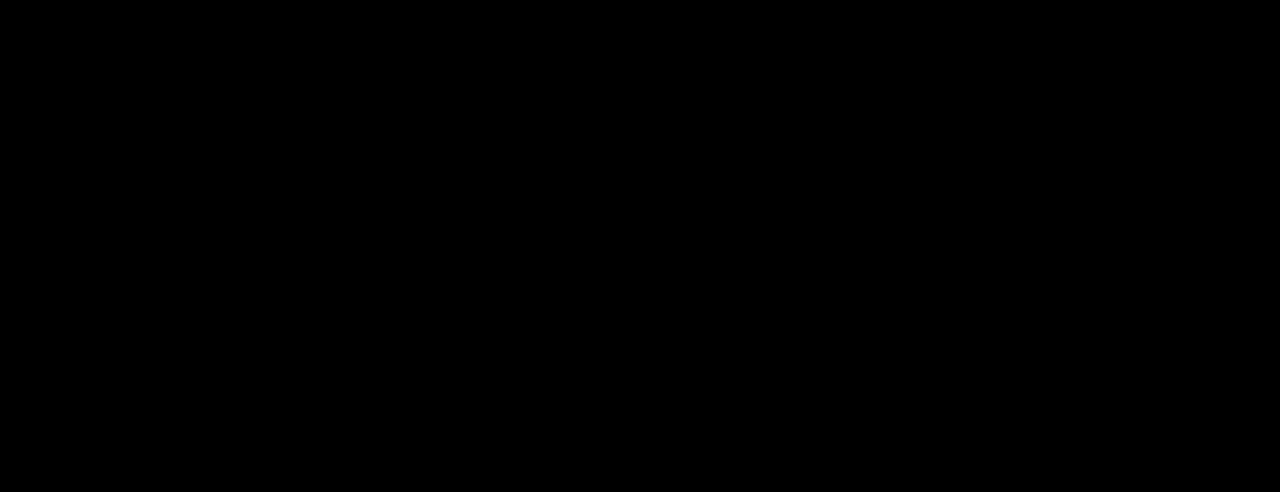
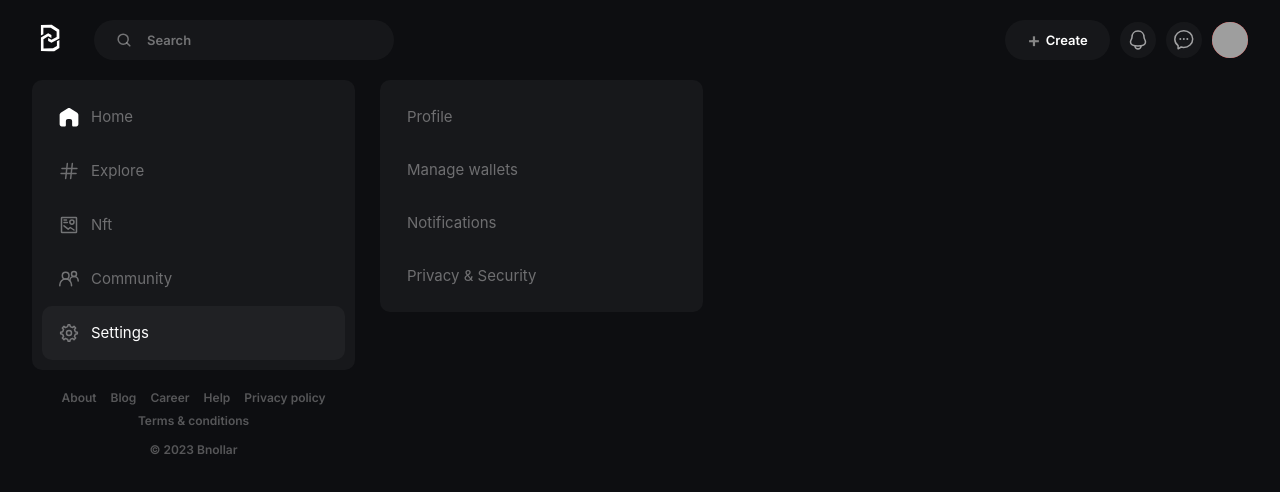
Before and after one commit to BnollarGroup/Bnollar, a React (Create React App) app: page /settings/1 in a window 1280 px wide. Before the commit this address had no page. Shown: the top 492 px of the page. Built offline with nearby package versions, Linux system fonts and the light colour scheme; grey boxes are pictures that could not be loaded.

Commit message:
Settings screen implemented

```diff
--- a/src/App.tsx
+++ b/src/App.tsx
@@ -1,4 +1,3 @@
-import React from 'react'
 import './App.css'
 import Landing from './pages/landing/Landing'
 import SignIn from './pages/SignIn/SignIn'
@@ -8,6 +7,7 @@
 import Home from './pages/Home/Home'
 import Post from './pages/Post/Post'
 import Nft from './pages/Nft/Nft'
+import Settings from './pages/Settings/Settings'
 
 const App = () => {
   return (
@@ -20,6 +20,7 @@
         <Route path="/home" element={<Home />} />
         <Route path="/post" element={<Post />} />
         <Route path="/nft" element={<Nft />} />
+        <Route path="/settings/:type" element={<Settings />} />
       </Routes>
     </div>
   )
--- /dev/null
+++ b/src/Hooks/useSettings.tsx
@@ -0,0 +1,27 @@
+import { useParams } from 'react-router-dom'
+import ManageWallets from '../components/Settings/ManageWallets/ManageWallets'
+import Notifications from '../components/Settings/Notifications/Notifications'
+import Profile from '../components/Settings/Profile/Profile'
+import Security from '../components/Settings/Security/Security'
+
+const useSettings = () => {
+  const { type } = useParams()
+  const getComponent = () => {
+    switch (type) {
+      case 'profile':
+        return <Profile />
+      case 'manage_wallets':
+        return <ManageWallets />
+      case 'notification':
+        return <Notifications />
+      case 'privacy&security':
+        return <Security />
+    }
+  }
+  return {
+    component: getComponent(),
+    type: typeof type === 'string' ? type : 'error',
+  }
+}
+
+export default useSettings
--- /dev/null
+++ b/src/components/Settings/Notifications/Notifications.tsx
@@ -0,0 +1,7 @@
+import React from 'react'
+
+const Notifications = () => {
+  return <div>Notifications</div>
+}
+
+export default Notifications
--- /dev/null
+++ b/src/components/Settings/Profile/Profile.tsx
@@ -0,0 +1,5 @@
+const Profile = () => {
+  return <div>Profile</div>
+}
+
+export default Profile
--- /dev/null
+++ b/src/components/Settings/Security/Security.tsx
@@ -0,0 +1,7 @@
+import React from 'react'
+
+const Security = () => {
+  return <div>Security</div>
+}
+
+export default Security
--- /dev/null
+++ b/src/components/Settings/SettingsNav/SettingsNav.module.css
@@ -0,0 +1,7 @@
+.settingsNavWrapper {
+  background: #17181b;
+
+  padding: 10px;
+  border-radius: 10px;
+  width: 323px;
+}
--- /dev/null
+++ b/src/components/Settings/SettingsNav/SettingsNav.tsx
@@ -0,0 +1,36 @@
+import SideNavLink from '../../SideNavLink/SideNavLink'
+import styles from './SettingsNav.module.css'
+
+interface SettingsNavProps {
+  active: string
+}
+
+const SettingsNav = ({ active }: SettingsNavProps) => {
+  return (
+    <div className={styles.settingsNavWrapper}>
+      <SideNavLink
+        to="/settings/profile"
+        name="Profile"
+        active={active === 'profile'}
+      />
+      <SideNavLink
+        to="/settings/manage_wallets"
+        name="Manage wallets"
+        active={active === 'manage_wallets'}
+      />
+
+      <SideNavLink
+        to="/settings/notification"
+        name="Notifications"
+        active={active === 'notification'}
+      />
+      <SideNavLink
+        name="Privacy & Security"
+        to="/settings/privacy&security"
+        active={active === 'privacy&security'}
+      />
+    </div>
+  )
+}
+
+export default SettingsNav
--- a/src/components/SideNav/SideNav.module.css
+++ b/src/components/SideNav/SideNav.module.css
@@ -11,8 +11,6 @@
 }
 .leftMenu {
   background: #17181b;
-  display: flex;
-  flex-direction: column;
   padding: 10px;
   border-radius: 10px;
 }
--- a/src/components/SideNavLink/SideNavLink.module.css
+++ b/src/components/SideNavLink/SideNavLink.module.css
@@ -9,6 +9,8 @@
   cursor: pointer;
   padding: 17px;
   border-radius: 10px;
+  width: 100%;
+  transition: 500ms;
 }
 .side_nav_link img {
   width: 20px;
--- a/src/components/SideNavLink/SideNavLink.tsx
+++ b/src/components/SideNavLink/SideNavLink.tsx
@@ -1,17 +1,22 @@
+import { Link } from 'react-router-dom'
 import styles from './SideNavLink.module.css'
 
 interface SideNavLink {
   name: string
-  image: string
+  image?: string
   active: boolean
+  to?: string
 }
 
-const SideNavLink = ({ name, image, active }: SideNavLink) => {
+const SideNavLink = ({ name, image, active, to }: SideNavLink) => {
   return (
-    <button className={`${styles.side_nav_link} ${active && styles.active}`}>
-      <img src={image} alt={name} />
+    <Link
+      to={to || '#'}
+      className={`${styles.side_nav_link} ${active && styles.active}`}
+    >
+      {image && <img src={image} alt={name} />}
       {name}
-    </button>
+    </Link>
   )
 }
 
--- /dev/null
+++ b/src/pages/Settings/Settings.module.css
@@ -0,0 +1,4 @@
+.settingsWrapper {
+  display: flex;
+  gap: 25px;
+}
--- /dev/null
+++ b/src/pages/Settings/Settings.tsx
@@ -0,0 +1,15 @@
+import SettingsNav from '../../components/Settings/SettingsNav/SettingsNav'
+import WithNavigation from '../../HOCs/WithNavigation/WithNavigation'
+import useSettings from '../../Hooks/useSettings'
+import styles from './Settings.module.css'
+const Settings = () => {
+  const { type, component } = useSettings()
+  return (
+    <div className={styles.settingsWrapper}>
+      <SettingsNav active={type} />
+      {component}
+    </div>
+  )
+}
+
+export default WithNavigation(Settings)
```
